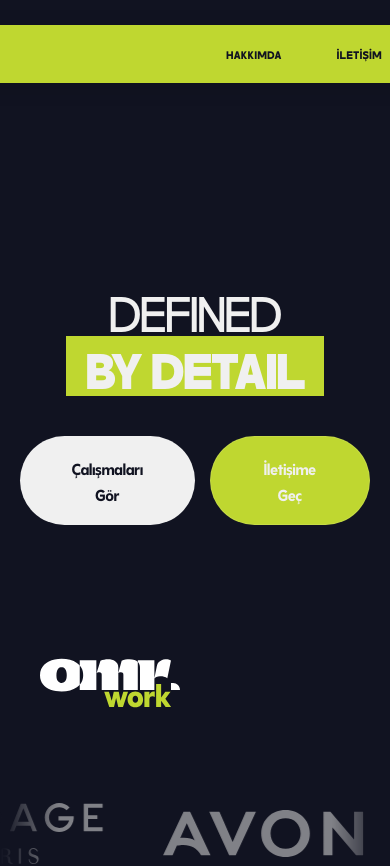
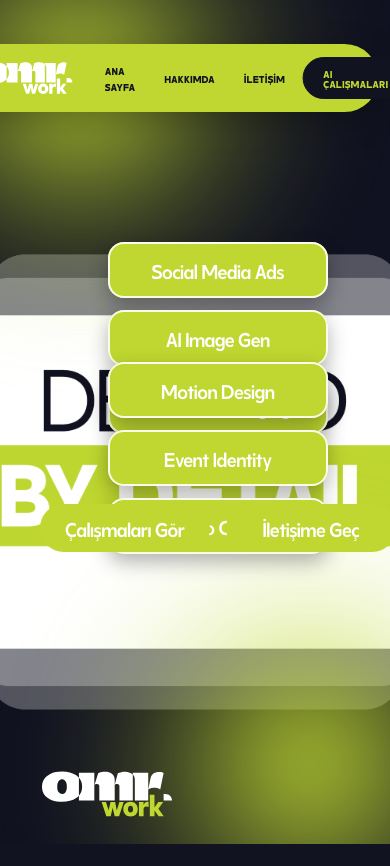
Before and after one commit to barannkk/omer-demo, a Next.js app: page / in a window 390 px wide. Shown: the top 866 px of the page. Built offline with nearby package versions, Linux system fonts and the light colour scheme.

Commit message:
Hero update

```diff
--- a/app/global.css
+++ b/app/global.css
@@ -47,10 +47,10 @@ a, button { cursor: pointer; }
   color: var(--black);
 }
 
-/* ─── FLOATING NAVIGATION ─── */
+/* ─── FLOATING NAVIGATION (EXACT MATCH) ─── */
 .floating-nav {
   position: fixed;
-  top: 25px;
+  top: 44px;
   left: 50%;
   transform: translateX(-50%);
   width: auto;
@@ -62,13 +62,13 @@ a, button { cursor: pointer; }
   display: flex;
   align-items: center;
   justify-content: space-between;
-  gap: 80px;
-  padding: 10px 10px 10px 30px;
+  gap: 70px;
+  padding: 14px 16px 14px 26px;
   pointer-events: auto;
   background: #bfd730;
   border-radius: 100px;
-  box-shadow: 0 4px 20px rgba(0, 0, 0, 0.15);
-  min-width: 750px;
+  box-shadow: 0 8px 32px rgba(0, 0, 0, 0.3);
+  min-width: 1000px;
 }
 
 /* Logo Düzenlemesi */
@@ -80,6 +80,8 @@ a, button { cursor: pointer; }
 }
 
 .nav-img {
+  height: 32px;
+  width: auto;
   object-fit: contain;
   filter: none;
 }
@@ -87,7 +89,7 @@ a, button { cursor: pointer; }
 .nav-links {
   display: flex;
   align-items: center;
-  gap: 15px;
+  gap: 8px;
   list-style: none;
   padding: 0;
   margin: 0;
@@ -100,7 +102,7 @@ a, button { cursor: pointer; }
   text-transform: uppercase;
   text-decoration: none;
   color: var(--black);
-  padding: 10px 20px;
+  padding: 10px 22px;
   display: flex;
   align-items: center;
   border-radius: 50px;
@@ -111,14 +113,10 @@ a, button { cursor: pointer; }
 
 .nav-links a.glow-white:hover {
   background: rgba(255, 255, 255, 0.15);
-
   text-shadow: none !important;
-
-  /* Butonun dış çerçevesine yayılan beyaz parlama */
   box-shadow:
     0 0 10px rgba(255, 255, 255, 0.8),
     0 0 20px rgba(255, 255, 255, 0.4);
-
   transform: translateY(-2px);
 }
 
@@ -126,22 +124,22 @@ a, button { cursor: pointer; }
   background: #111321 !important;
   color: #bfd730 !important;
   border: 1px solid #111321;
-  padding: 12px 28px !important;
+  padding: 13px 32px !important;
   display: inline-flex;
   align-items: center;
   justify-content: center;
   line-height: 1;
   border-radius: 50px;
   transition: all 0.3s ease;
+  font-weight: 800;
 }
 
 .btn-ai:hover {
   background: #1a1d33 !important;
   transform: translateY(-1px);
-  box-shadow: none !important;
+  box-shadow: 0 4px 15px rgba(0, 0, 0, 0.3) !important;
 }
 
-/* Aktif Sayfa Durumu */
 .nav-links a.active {
   background: var(--black);
   color: var(--accent);
@@ -205,124 +203,228 @@ a, button { cursor: pointer; }
   to { transform: translateX(-50%); }
 }
 
-/* ─── HERO SPLIT LAYOUT ─── */
-.hero-split {
+/* HERO */
+/* ADIM 1: Arka plan görselini 60px aşağı kaydırıyoruz */
+.hero-center-focus {
   position: relative;
-  height: calc(100vh - var(--nav-h));
-  margin-top: var(--nav-h);
+  min-height: 100vh;
+  background-image: url('/images/hero.png');
+  background-size: cover;
+  /* BURASI DEĞİŞTİ: Görseli dikeyde merkezden 60px aşağı ittik */
+  background-position: center calc(50% + 60px);
+  overflow: hidden;
+  display: flex;
+  align-items: center;
+  justify-content: center;
+  padding-top: 120px;
+}
+
+/* Görüntünün üzerindeki dinamik neon parlamaları koruyun */
+.hero-glow-top-left,
+.hero-glow-bottom-right {
+  position: absolute;
+  width: 520px;
+  height: 520px;
+  border-radius: 50%;
+  background: radial-gradient(
+    circle,
+    rgba(191, 215, 48, 0.95) 0%,
+    rgba(191, 215, 48, 0.55) 22%,
+    rgba(191, 215, 48, 0.18) 45%,
+    rgba(191, 215, 48, 0) 72%
+  );
+  filter: blur(38px);
+  z-index: 1; /* Görüntünün üzerinde kalması için */
+}
+
+.hero-glow-top-left {
+  top: -180px;
+  left: -180px;
+}
+
+.hero-glow-bottom-right {
+  right: -180px;
+  bottom: -180px;
+}
+
+/* ADIM 3: Yan hapları ve butonları hassas bir şekilde katmanlayın */
+.hero-main-layout {
+  position: relative;
+  z-index: 2;
+  width: 100%;
+  max-width: 1600px;
+  display: grid;
+  grid-template-columns: 1fr 650px 1fr;
+  align-items: center;
+  gap: 20px;
+  padding: 0 40px;
+  /* BURASI EKLENDİ: Tüm içerik ızgarasını da 60px aşağı ittik */
+  top: 60px;
+}
+
+.side-pills {
+  display: flex;
+  flex-direction: column;
+  gap: 80px;
+  /* BURASI EKLENDİ: Tüm bloğu iç düzenini bozmadan blok halinde yukarı çeker */
+  margin-top: -180px;
+}
+
+.left-side {
+  align-items: flex-end;
+  padding-top: 40px;
+}
+
+.right-side {
+  align-items: flex-start;
+  padding-top: 40px;
+}
+
+/* ADIM 2: Hapları Görseldeki Beyaz Karttan Uzaklaştırıyoruz (Senin ayarların aynı kalıyor) */
+.left-side .pill-item:nth-child(1) { margin-right: 10px; }
+.left-side .pill-item:nth-child(2) { margin-right: 70px; }
+.left-side .pill-item:nth-child(3) { margin-right: -10px; }
+
+.right-side .pill-item:nth-child(1) { margin-left: 10px; }
+.right-side .pill-item:nth-child(2) { margin-left: 70px; }
+.right-side .pill-item:nth-child(3) { margin-left: -10px; }
+
+/* Önceki adımdaki hap boyutlarını koruyun */
+.pill-item {
+  min-width: 220px; /* 180px'den büyütüldü */
+  height: 56px; /* 48px'den büyütüldü */
+  border-radius: 16px;
+  background: var(--accent);
+  color: #ffffff;
+  display: flex;
+  align-items: center;
+  justify-content: center;
+  font-size: 20px; /* 14px'den büyütüldü, daha okunaklı */
+  font-weight: 600; /* Yazıyı biraz daha dolgunlaştırdık */
+  box-shadow:
+    inset 0 0 0 2px rgba(255,255,255,0.9),
+    0 8px 20px rgba(0,0,0,0.3);
+}
+
+/* Orta kart alanı (HTML'de metin yok, sadece butonlar hassas bir şekilde yerleştirildi) */
+.card-unit {
+  position: relative;
   width: 100%;
   display: flex;
+  flex-direction: column;
+  justify-content: center;
   align-items: center;
-  overflow: hidden;
 }
 
-.split-bg {
-  position: absolute;
-  inset: 0;
+/* ADIM 3: Butonları Yazının Altına Doğru İtiyoruz */
+.card-action-buttons {
   display: flex;
-  z-index: -1;
+  gap: 24px;
+  position: relative;
+  top: 45px;
 }
 
-.bg-black { flex: 1; background: var(--black); }
-.bg-green { flex: 1; background: var(--accent); }
-
-.hero-container {
-  padding-left: 6%;
-  width: 100%;
-  z-index: 10;
-  max-width: 50%;
-}
-
-/* YAZI STİLLERİ */
-.hero-text-block {
-  margin-bottom: 40px;
-}
-
-.hero-title-top {
-  font-family: var(--font-juturu);
-  font-weight: 500;
-  font-size: clamp(50px, 8vw, 110px);
-  color: var(--white);
-  line-height: 0.9;
-  letter-spacing: -0.02em;
-}
-
-.hero-title-bottom-wrapper {
-  margin-top: 5px;
-}
-
-.hero-title-bottom {
-  font-family: var(--font-juturu);
-  font-weight: 900;
-  font-size: clamp(50px, 8vw, 110px);
-  background: var(--accent);
-  color: var(--white);
-  padding: 5px 20px;
-  display: inline-block;
-  line-height: 1;
-  letter-spacing: -0.02em;
-}
-
-/* BUTONLAR */
-.hero-buttons {
+/* Önceki adımdaki buton boyutlarını koruyun, orantılı */
+.pill-btn-green {
+  min-width: 170px; /* 120px'den büyütüldü */
+  height: 48px; /* 36px'den büyütüldü */
+  border-radius: 999px;
+  background: #bfd730;
+  color: #fff;
   display: flex;
-  gap: 15px;
-}
-
-.btn-white-pill, .btn-green-pill {
-  padding: 18px 45px;
-  border-radius: 100px;
-  font-family: var(--font-juturu);
-  font-weight: 700;
-  font-size: 16px;
-  text-decoration: none;
-  transition: all 0.4s cubic-bezier(0.16, 1, 0.3, 1);
-  display: inline-flex;
   align-items: center;
   justify-content: center;
+  text-decoration: none;
+  font-size: 20px; /* 12px'den büyütüldü */
+  font-weight: 600;
+  padding: 0 24px;
+  box-shadow: none;
   border: none;
 }
 
-.btn-white-pill {
-  background: var(--white);
-  color: var(--black);
+.pill-btn-green:hover {
+  transform: translateY(-2px);
+  opacity: 0.92;
 }
 
-.btn-green-pill {
-  background: var(--accent);
-  color: var(--white);
-  border: 1px solid rgba(255,255,255,0.1);
+/* Sağdaki yuvarlak ok (Daha zarif boyut, hassas konumlandırma) */
+.floating-up-arrow {
+  position: fixed; /* absolute yerine fixed yaptık ki hep ekranda kalsın */
+  right: 40px;
+  bottom: 40px; /* Ekranın sağ altına sabitledik (istersen top: 50% bırakıp sağ ortada da tutabilirsin) */
+  width: 56px;
+  height: 56px;
+  border-radius: 50%;
+  border: none;
+  background: #bfd730;
+  color: #0b0d1d;
+  font-size: 32px;
+  font-weight: 700;
+  display: flex;
+  align-items: center;
+  justify-content: center;
+  box-shadow: 0 8px 20px rgba(0,0,0,0.2);
+  z-index: 9999; /* Diğer tüm bölümlerin (footer, projeler) üstünde kalması için çok yüksek bir değer verdik */
+  cursor: pointer;
+  transition: transform 0.3s ease, background 0.3s ease;
 }
 
-.btn-white-pill:hover, .btn-green-pill:hover {
-  transform: translateY(-2px);
-  box-shadow: 0 5px 15px rgba(0,0,0,0.2);
+.floating-up-arrow:hover {
+  transform: translateY(-5px); /* Üzerine gelince tatlı bir şekilde yukarı zıplasın */
+  background: #cff032; /* Rengi hafif açılsın */
 }
 
-/* Sol Alt Logo */
 .hero-corner-logo {
   position: absolute;
-  bottom: 30px;
-  left: 40px;
+  /* Görüntünün o kısmına hassas bir şekilde yerleştirin */
+  left: 42px;
+  bottom: 18px;
+  z-index: 3;
 }
 
-/* MOBİL AYARLAR */
-@media (max-width: 900px) {
-  .hero-split {
-    height: auto;
-    min-height: 80vh;
-    padding: 60px 0;
+/* ADIM 5: Mobilde bozulmaması için yeni planla uyumlu düzenleme */
+@media (max-width: 1100px) {
+  .hero-main-layout {
+    grid-template-columns: 1fr;
+    gap: 30px;
+    padding: 30px 20px;
   }
-  .bg-green { display: none; }
-  .hero-container {
-    max-width: 100%;
-    padding: 0 20px;
-    text-align: center;
+
+  .side-pills {
+    flex-direction: row;
+    flex-wrap: wrap;
+    justify-content: center;
+    gap: 12px;
   }
-  .hero-buttons { justify-content: center; }
+
+  .left-side,
+  .right-side {
+    align-items: center;
+    padding-top: 0;
+  }
+
+  .left-side .pill-item,
+  .right-side .pill-item {
+    margin: 0 !important;
+  }
+
+  /* Orta kart alanı mobil için orantılı genişler */
+  .card-unit {
+    width: 100%;
+    max-width: 480px;
+  }
+
+  /* Butonları mobil için birleştirin/küçültün */
+  .card-action-buttons {
+    position: relative;
+    top: 40px; /* Mobil için hassas bir şekilde yerleştirin */
+    gap: 16px;
+  }
+
+  .floating-up-arrow {
+    display: none;
+  }
 }
-
-
 /* ─── BRAND SHOWCASE ─── */
 .brand-section {
   padding: 100px 6% 0px 6%;
@@ -364,6 +466,8 @@ a, button { cursor: pointer; }
   background: #1a1a1a;
   box-shadow: 0 30px 60px rgba(0,0,0,0.5);
   cursor: grab;
+  border-radius: 8px;
+  overflow: hidden;
 }
 
 .main-img {
@@ -384,6 +488,7 @@ a, button { cursor: pointer; }
   background: #111;
   border: 1px solid rgba(255,255,255,0.05);
   overflow: hidden;
+  border-radius: 8px;
 }
 
 /* Açılı Deste Katmanları */
@@ -430,6 +535,7 @@ a, button { cursor: pointer; }
   text-transform: uppercase;
   text-decoration: none;
   transition: all 0.3s ease;
+  border-radius: 4px;
 }
 
 .btn-all-work:hover {
@@ -445,8 +551,8 @@ a, button { cursor: pointer; }
 }
 
 .dot {
-  width: 7px;
-  height: 7px;
+  width: 8px;
+  height: 8px;
   background: #333;
   border-radius: 50%;
   cursor: pointer;
@@ -483,7 +589,7 @@ a, button { cursor: pointer; }
 
 .footer-logo-img {
   object-fit: contain;
-  filter: brightness(1); /* Logonun renklerini korur */
+  filter: brightness(1);
 }
 
 .footer-copy {
@@ -508,7 +614,6 @@ a, button { cursor: pointer; }
   border-bottom: 1px solid var(--accent);
 }
 
-/* Mobil için */
 @media (max-width: 768px) {
   .footer-main {
     flex-direction: column;
@@ -663,23 +768,39 @@ a, button { cursor: pointer; }
 
 /* ─── RESPONSIVE ─── */
 @media (max-width: 900px) {
-  nav {
-    grid-template-columns: 1fr auto;
-    padding: 0 20px;
+  .nav-inner {
+    min-width: auto;
+    width: 90%;
+    gap: 20px;
+    padding: 10px 15px;
   }
-  .nav-right { display: none; }
 
-  .hero { padding: 60px 20px 48px; }
-  .hero-bottom { flex-direction: column; align-items: flex-start; gap: 24px; }
+  .nav-links {
+    gap: 5px;
+  }
 
-  .slide { min-width: calc(100% / 2); }
-  .ok-badge { min-width: calc(100% / 2); }
+  .nav-links a {
+    padding: 8px 12px;
+    font-size: 10px;
+  }
 
-  .section-header { padding: 20px; }
+  .btn-ai {
+    padding: 10px 20px !important;
+  }
 
-  .about-grid { grid-template-columns: 1fr; }
-  .about-left { border-right: none; border-bottom: 1px solid var(--border); padding: 60px 24px; }
-  .about-right { padding: 60px 24px; }
+  .hero-center-focus {
+    padding: 60px 20px 48px;
+  }
 
-  footer { flex-direction: column; gap: 16px; text-align: center; padding: 40px 20px; }
+  .about-grid {
+    grid-template-columns: 1fr;
+  }
+  .about-left {
+    border-right: none;
+    border-bottom: 1px solid var(--border);
+    padding: 60px 24px;
+  }
+  .about-right {
+    padding: 60px 24px;
+  }
 }
--- a/app/page.tsx
+++ b/app/page.tsx
@@ -231,40 +231,46 @@ export default function HomePage() {
   return (
     <>
   {/* Hero */}
-      <section className="hero-split">
-        {/* Arkaplanı ikiye bölen yapı */}
-        <div className="split-bg">
-          <div className="bg-black"></div>
-          <div className="bg-green"></div>
+      <section className="hero-center-focus">
+        <div className="hero-glow-top-left"></div>
+        <div className="hero-glow-bottom-right"></div>
+
+        <div className="hero-main-layout">
+
+          <div className="side-pills left-side">
+            <div className="pill-item">Social Media Ads</div>
+            <div className="pill-item">AI Image Gen</div>
+            <div className="pill-item">Product Packaging</div>
           </div>
 
-        {/* İçerik Katmanı */}
-        <div className="hero-container">
-          <div className="hero-text-block">
-            {/* DEFINED - İnce (Thin) */}
-            <h1 className="hero-title-top">DEFINED</h1>
-
-            {/* BY DETAIL - Kalın (Black) ve Arkaplanlı */}
-            <div className="hero-title-bottom-wrapper">
-              <span className="hero-title-bottom">BY DETAIL</span>
+          {/* ORTA KART ALANI: Metinler ve gölgeler silindi, sadece butonlar kaldı */}
+          <div className="card-unit">
+            <div className="card-action-buttons">
+              <a href="#work" className="pill-btn-green">Çalışmaları Gör</a>
+              <a href="/contact" className="pill-btn-green">İletişime Geç</a>
             </div>
           </div>
 
-          {/* Butonlar */}
-          <div className="hero-buttons">
-            <a href="#work" className="btn-white-pill">Çalışmaları Gör</a>
-            <a href="/contact" className="btn-green-pill">İletişime Geç</a>
+          <div className="side-pills right-side">
+            <div className="pill-item">Motion Design</div>
+            <div className="pill-item">Event Identity</div>
+            <div className="pill-item">AI Video Creation</div>
+          </div>
         </div>
 
-          {/* Sol Alt Logo (Attığın görseldeki gibi) */}
+        <button
+    className="floating-up-arrow"
+    onClick={() => window.scrollTo({ top: 0, behavior: 'smooth' })}
+  >
+    ↑
+  </button>
         <div className="hero-corner-logo">
           <Image
             src="/logos/workgreen.svg"
             alt="OMR Work"
-              width={140}
-              height={50}
+            width={130}
+            height={52}
           />
-          </div>
         </div>
       </section>
 
--- a/components/Nav.tsx
+++ b/components/Nav.tsx
@@ -38,6 +38,12 @@ export default function Nav() {
 
         {/* Sağ — Navigasyon Linkleri (Butonlar) */}
         <ul className="nav-links">
+          {/* ANA SAYFA linki en başa eklendi */}
+          <li>
+            <Link href="/" className="glow-white" style={getLinkStyle('/')}>
+              ANA SAYFA
+            </Link>
+          </li>
           <li>
             <Link href="/about" className="glow-white" style={getLinkStyle('/about')}>
               HAKKIMDA
```
Also changed, not shown: public/images/hero.png. Lines whose indentation alone changed are shown as unchanged.
